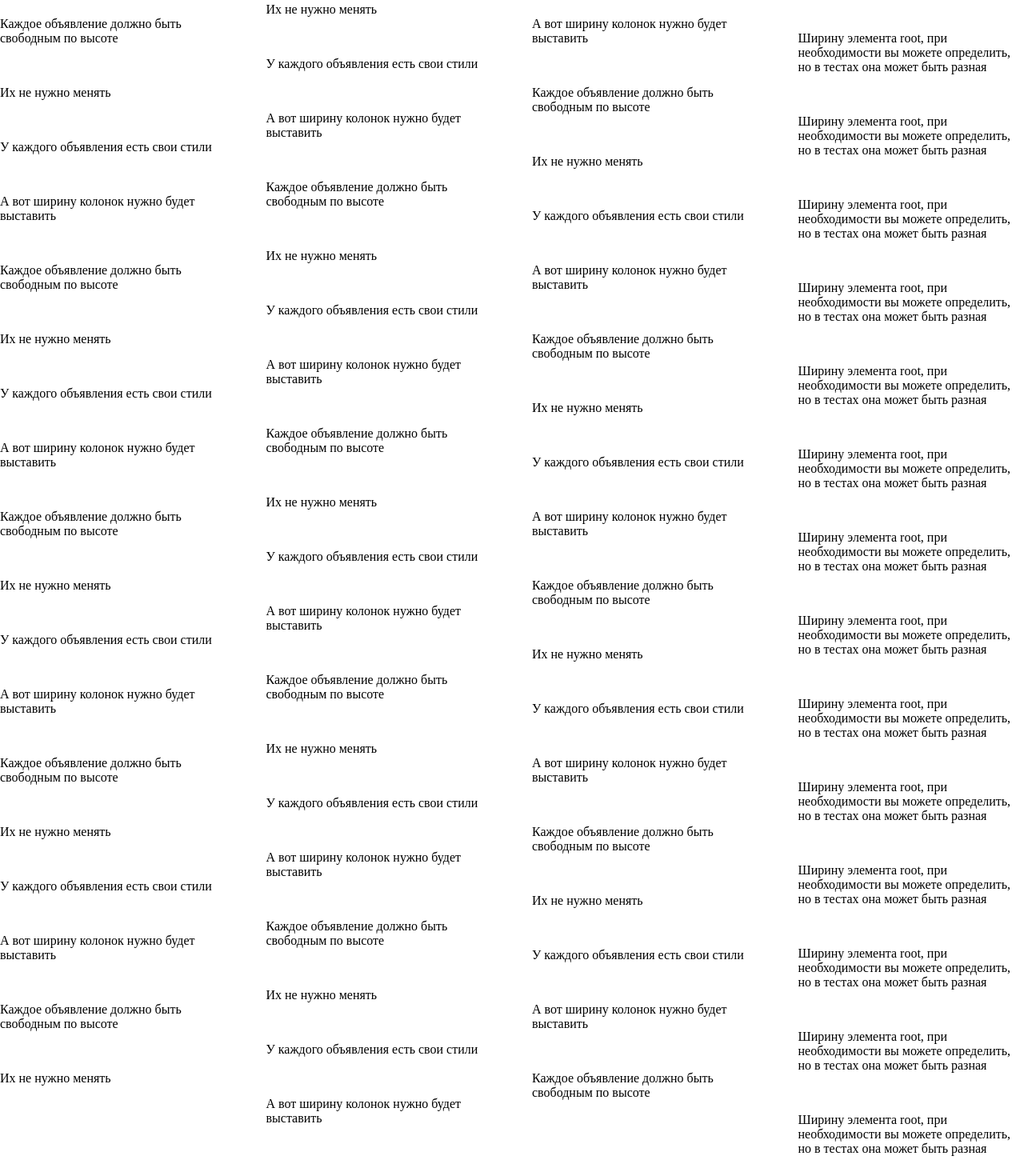
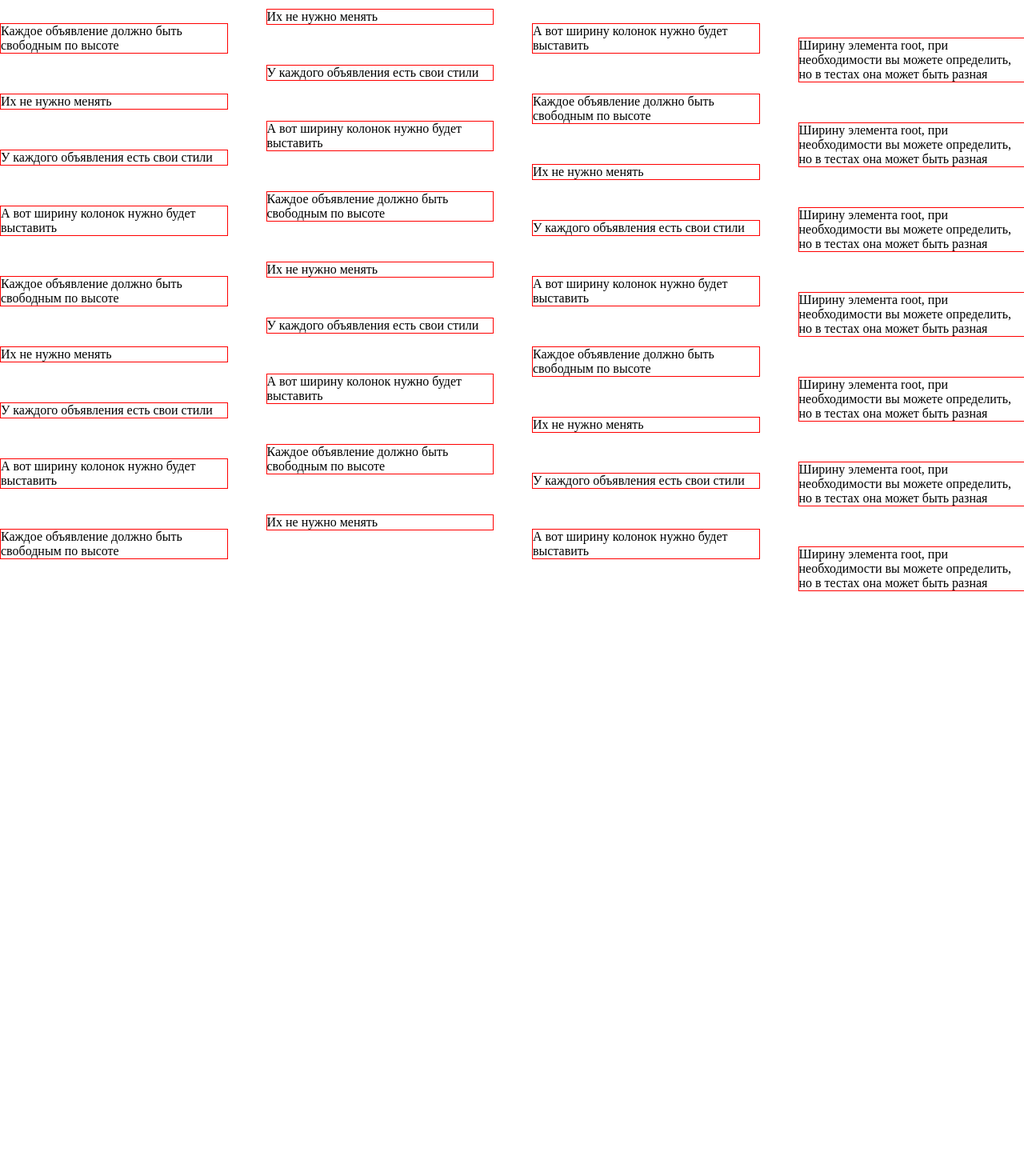
Before and after one commit to SHTbIK37/Yandex, a plain HTML site: page task5_gazeta/index.html in a window 1280 px wide. Shown: the part 305-1760 px from the top of the page at 80% size. After the commit the page ends 1094 px from the top, so only its background shows below. Drawn offline with Linux system fonts and the light colour scheme.

Commit message:
add readme

```diff
--- a/task3_figmaToHTML/tester/solution/index.js
+++ /dev/null
@@ -1,5 +0,0 @@
-/**
- * Если нет идей, загляните в папку ./example
- * В файле solution.js будет пример превращения компонента Text в HTML.
- */
-module.exports = function (json) {};
--- a/task4_promise/src/main.js
+++ b/task4_promise/src/main.js
@@ -1,8 +1,6 @@
 // https://contest.yandex.ru/contest/39361/problems/
 // 69976071
-// task 4 promise
 // 26.25 /30
-// не останавливается код после нахождения элемента done
 export default function main(game, start) {
   let x = start.x;
   let y = start.y;
--- a/task5_gazeta/css.css
+++ b/task5_gazeta/css.css
@@ -5,6 +5,6 @@
   flex: 0 0 33;
   border: 1px solid red;
 } */
-/* .el {
+.el {
   border: 1px solid red;
-} */
+}
--- a/task5_gazeta/index.html
+++ b/task5_gazeta/index.html
@@ -89,62 +89,6 @@
         Ширину элемента root, при необходимости вы можете определить, но в
         тестах она может быть разная
       </div>
-      <div class="el">У каждого объявления есть свои стили</div>
-      <div class="el">Их не нужно менять</div>
-      <div class="el">Каждое объявление должно быть свободным по высоте</div>
-      <div class="el">А вот ширину колонок нужно будет выставить</div>
-      <div class="el">
-        Ширину элемента root, при необходимости вы можете определить, но в
-        тестах она может быть разная
-      </div>
-      <div class="el">У каждого объявления есть свои стили</div>
-      <div class="el">Их не нужно менять</div>
-      <div class="el">Каждое объявление должно быть свободным по высоте</div>
-      <div class="el">А вот ширину колонок нужно будет выставить</div>
-      <div class="el">
-        Ширину элемента root, при необходимости вы можете определить, но в
-        тестах она может быть разная
-      </div>
-      <div class="el">У каждого объявления есть свои стили</div>
-      <div class="el">Их не нужно менять</div>
-      <div class="el">Каждое объявление должно быть свободным по высоте</div>
-      <div class="el">А вот ширину колонок нужно будет выставить</div>
-      <div class="el">
-        Ширину элемента root, при необходимости вы можете определить, но в
-        тестах она может быть разная
-      </div>
-      <div class="el">У каждого объявления есть свои стили</div>
-      <div class="el">Их не нужно менять</div>
-      <div class="el">Каждое объявление должно быть свободным по высоте</div>
-      <div class="el">А вот ширину колонок нужно будет выставить</div>
-      <div class="el">
-        Ширину элемента root, при необходимости вы можете определить, но в
-        тестах она может быть разная
-      </div>
-      <div class="el">У каждого объявления есть свои стили</div>
-      <div class="el">Их не нужно менять</div>
-      <div class="el">Каждое объявление должно быть свободным по высоте</div>
-      <div class="el">А вот ширину колонок нужно будет выставить</div>
-      <div class="el">
-        Ширину элемента root, при необходимости вы можете определить, но в
-        тестах она может быть разная
-      </div>
-      <div class="el">У каждого объявления есть свои стили</div>
-      <div class="el">Их не нужно менять</div>
-      <div class="el">Каждое объявление должно быть свободным по высоте</div>
-      <div class="el">А вот ширину колонок нужно будет выставить</div>
-      <div class="el">
-        Ширину элемента root, при необходимости вы можете определить, но в
-        тестах она может быть разная
-      </div>
-      <div class="el">У каждого объявления есть свои стили</div>
-      <div class="el">Их не нужно менять</div>
-      <div class="el">Каждое объявление должно быть свободным по высоте</div>
-      <div class="el">А вот ширину колонок нужно будет выставить</div>
-      <div class="el">
-        Ширину элемента root, при необходимости вы можете определить, но в
-        тестах она может быть разная
-      </div>
     </div>
     <script src="./script.js"></script>
   </body>
--- a/task5_gazeta/script.js
+++ b/task5_gazeta/script.js
@@ -4,7 +4,7 @@
 // https://contest.yandex.ru/contest/39360/problems
 // 70157701 70157298 70156630
 // WA 0/10
-// по идее задача сделала
+// по идее задача сделана
 function renderWaterfall(rootNode, columnCount, elementGap) {
   document.body.style.margin = "0px";
   document.body.style.padding = "0px";
```
Also changed, not shown: task4_promise/backup.js (deleted, +0 -38 lines), README.md, task3_figmaToHTML/css.css (deleted), task8_applyStyles/tester/out/main.js.
